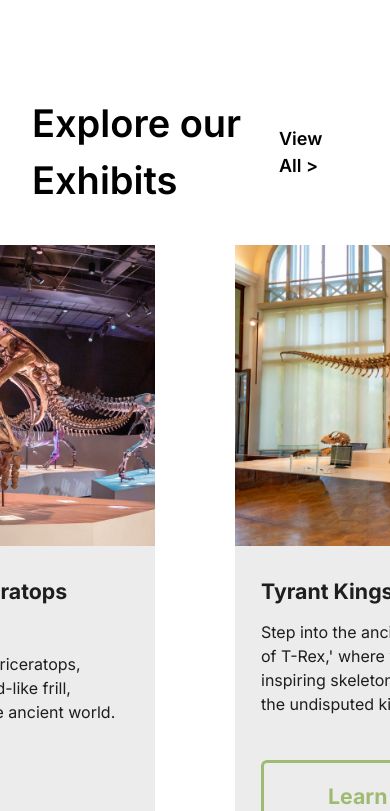
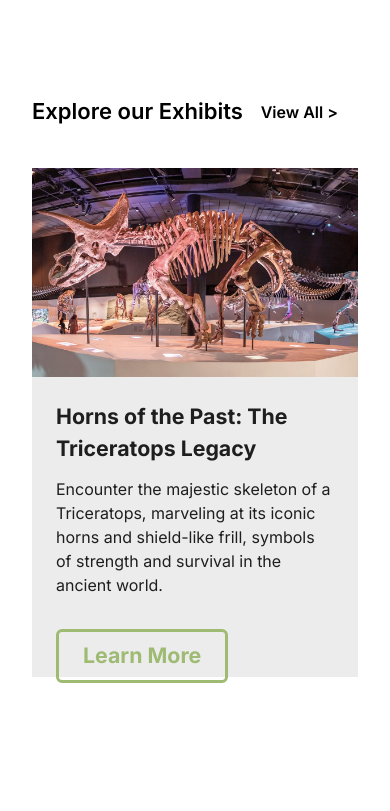
Before and after one commit to faoroj/FossilDiscoveryLab, a React (Vite) app in the folder FossilDiscoveryLab/: page / in a window 390 px wide. Shown: the part 953-1764 px from the top of the page. Built offline with nearby package versions, Linux system fonts and the light colour scheme.

Commit message:
Exhibits Responsiveness (WIP)

```diff
--- a/FossilDiscoveryLab/src/components/home/Exhibits.jsx
+++ b/FossilDiscoveryLab/src/components/home/Exhibits.jsx
@@ -1,22 +1,24 @@
 import { exhibits } from '../../constants';
 
 const ExhibitCard = ({ image, title, content, }) => (
-  <div className='flex flex-col'>
+  <div className='flex flex-col w-full max-w-full'>
 
-    <div className='w-[470px]'>
-      <img src={image} alt="exhibit" className="w-full h-full object-contain" />
+    <div className='w-full'>
+      <img src={image} alt="exhibit" className="w-full h-full object-cover" />
     </div>
 
-    <div className="bg-white pt-[30px] flex flex-col h-[300px]">
-      <h3 className="text-bold-21 text-mediumBlack max-w-[470px] px-[26px]">
+    <div className="bg-white pt-6 flex flex-col h-[300px] flex-grow">
+
+      <h3 className="text-bold-21 text-mediumBlack px-6">
         {title}
       </h3>
-      <p className="text-normal-16 text-mediumBlack max-w-[470px] px-[26px] mt-3">
+
+      <p className="text-normal-16 text-mediumBlack px-6 mt-3">
         {content}
       </p>
 
-      <div className='mt-auto mb-3 px-[26px]'>
-        <button type='button' className='custom__button__open '>Learn More</button>
+      <div className='mt-auto mb-3 px-6'>
+        <button type='button' className='custom__button__open mt-8'>Learn More</button>
       </div>
 
     </div>
@@ -28,18 +30,18 @@ const Exhibits = () => {
   return (
     <section className='max-container'>
 
-      <div className='flexBetween'>
-        <h1 className='font-inter text-[38px] font-semibold leading-[150%]'>Explore our Exhibits</h1>
-        <p className='text-semibold-18 mr-5 cursor-pointer hover:underline'>View All &gt;</p>
+      <div className='flexBetween '>
+        <h1 className='font-inter text-[22px] lg:text-[38px] md:text-[28px] sm:text-[22px] font-semibold leading-[150%]'>Explore our Exhibits</h1>
+        <p className='text-semibold-16 md:text-semibold-18 mr-5 cursor-pointer hover:underline'>View All &gt;</p>
       </div>
 
-      <div className='flexCenter mt-9'>
-        <div className='flexCenter gap-x-[80px]'>
-          {exhibits.map((exhibit, index) => (
-            <ExhibitCard key={exhibit.id} {...exhibit} exhibits={exhibits} index={index}/>
-          ))}
-        </div>
+
+      <div className='grid grid-cols-1 sm:grid-cols-2 gap-[150px] mt-10 justify-items-center'>
+        {exhibits.map((exhibit, index) => (
+          <ExhibitCard key={exhibit.id} {...exhibit} exhibits={exhibits} index={index}/>
+        ))}
       </div>
+
 
     </section>
   )
--- a/FossilDiscoveryLab/src/index.css
+++ b/FossilDiscoveryLab/src/index.css
@@ -86,6 +86,14 @@
   justify-content: center;
   align-items: center;
   transition: background-color 0.15s ease, color 0.15s ease;
+}
+
+
+
+@media (max-width: 480px) {
+  .custom__button__open {
+   padding: 0.5rem 1.5rem;
+  }
 }
 
 .custom__button__open:hover {
```
